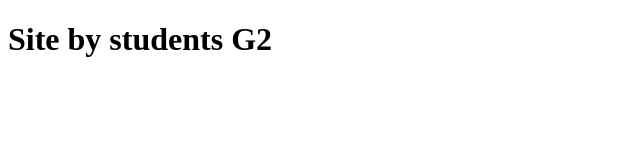
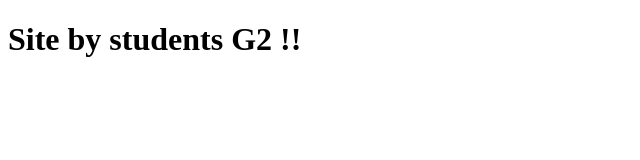
Before and after one commit to AmourRamanantsiresy/G2-SYS, a plain HTML site: page index.html in a window 1280 px wide. Shown: the full height of the page, 0-640 px from the left. Drawn offline with Linux system fonts and the light colour scheme.

Commit message:
Update index.html

```diff
--- a/index.html
+++ b/index.html
@@ -7,6 +7,6 @@
     <title>Document</title>
 </head>
 <body>
-    <h1>Site by students G2</h1>
+    <h1>Site by students G2 !!</h1>
 </body>
 </html>
```
